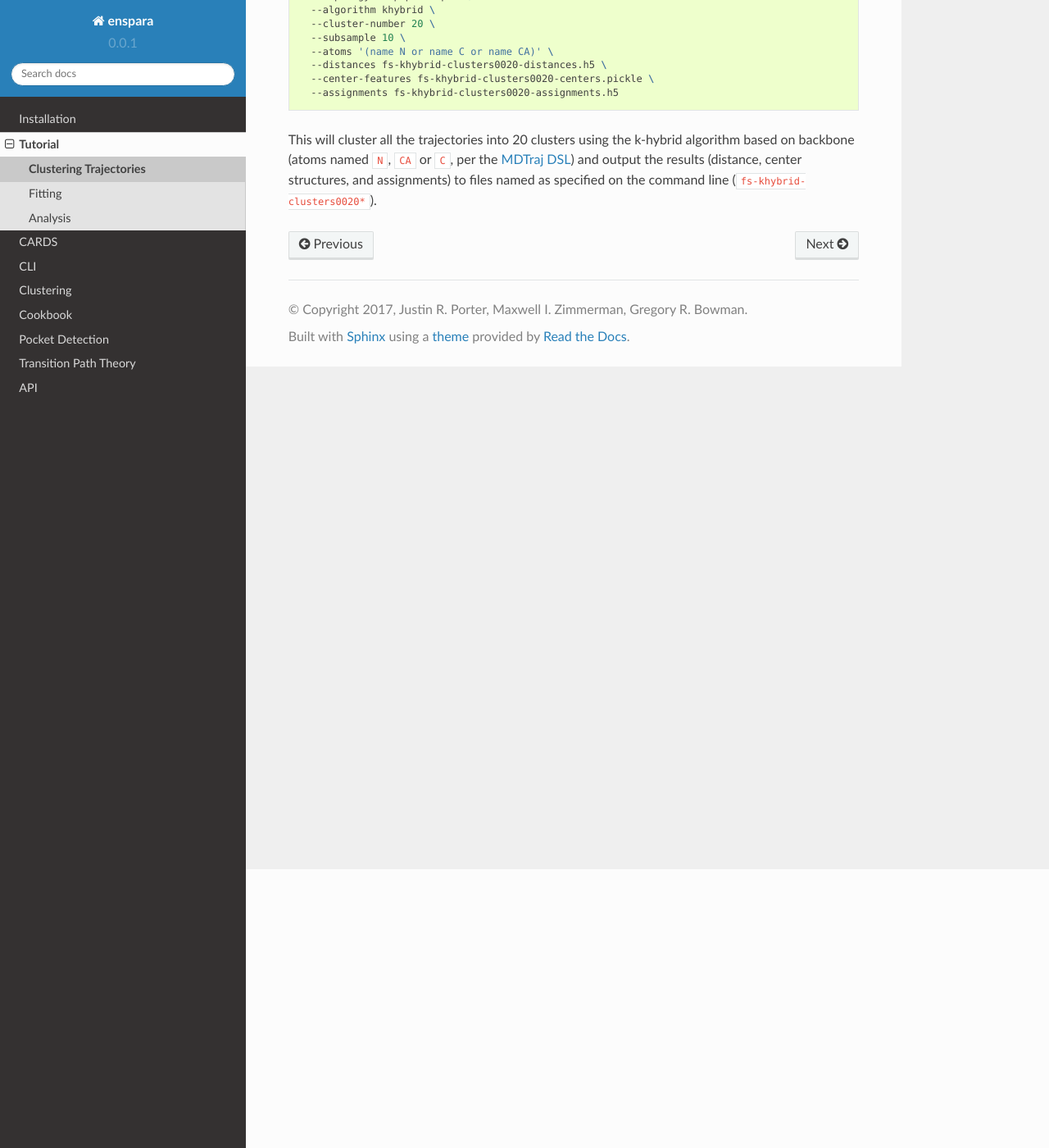
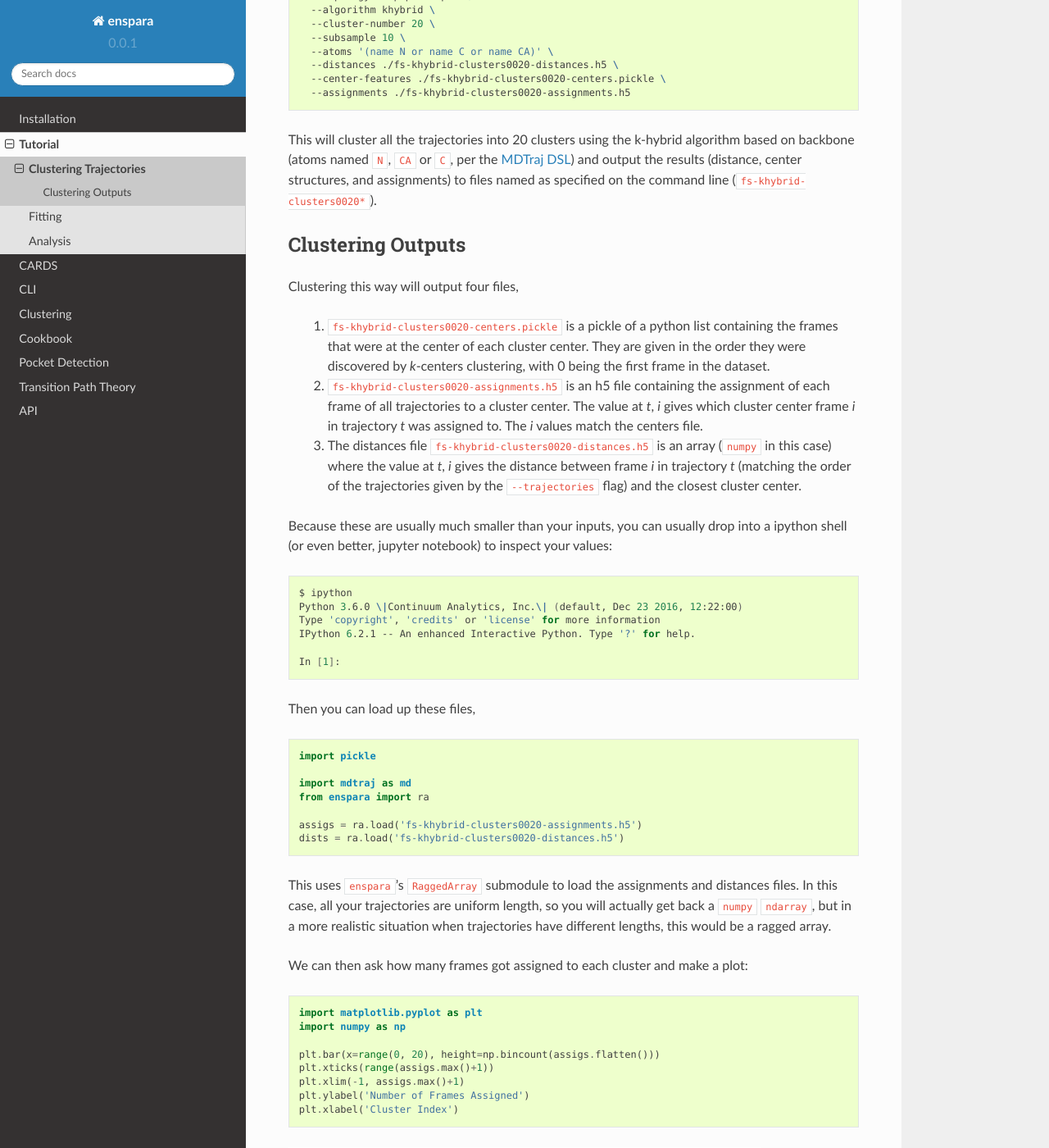
Before and after one commit to bowman-lab/enspara, a Sphinx documentation site: the page built from docs/source/tutorial/clustering-trajectories.rst, in a window 1280 px wide and 1400 px high, scrolled down 340 px. Shown: the whole window at 82% size. Built offline with Sphinx 7.4.7 and the Read the Docs theme 2.0.0, drawn with Linux system fonts in a browser that asks for light colours; some of the changed text lies outside the part shown.

Commit message:
Flesh out clustering and MSM discussions in tutorial (#196)

```diff
--- a/docs/source/tutorial/clustering-trajectories.rst
+++ b/docs/source/tutorial/clustering-trajectories.rst
@@ -16,12 +16,102 @@ With the :ref:`Clustering CLI <clustering-app>`, you can cluster the data like s
       --cluster-number 20 \
       --subsample 10 \
       --atoms '(name N or name C or name CA)' \
-      --distances fs-khybrid-clusters0020-distances.h5 \
-      --center-features fs-khybrid-clusters0020-centers.pickle \
-      --assignments fs-khybrid-clusters0020-assignments.h5
+      --distances ./fs-khybrid-clusters0020-distances.h5 \
+      --center-features ./fs-khybrid-clusters0020-centers.pickle \
+      --assignments ./fs-khybrid-clusters0020-assignments.h5
 
 This will cluster all the trajectories into 20 clusters using the k-hybrid
 algorithm based on backbone (atoms named ``N``, ``CA`` or ``C``, per the
 `MDTraj DSL <http://mdtraj.org/latest/atom_selection.html>`_) and output
 the results (distance, center structures, and assignments) to files named
 as specified on the command line (``fs-khybrid-clusters0020*``).
+
+
+Clustering Outputs
+------------------
+
+Clustering this way will output four files,
+
+      #. ``fs-khybrid-clusters0020-centers.pickle`` is a pickle of a python list containing the frames that were at the center of each cluster center. They are given in the order they were discovered by *k*-centers clustering, with 0 being the first frame in the dataset.
+
+      #. ``fs-khybrid-clusters0020-assignments.h5`` is an h5 file containing the assignment of each frame of all trajectories to a cluster center. The value at *t*, *i* gives which cluster center frame *i* in trajectory *t* was assigned to. The *i* values match the centers file.
+
+      #. The distances file ``fs-khybrid-clusters0020-distances.h5`` is an array (``numpy`` in this case) where the value at *t*, *i* gives the distance between frame *i* in trajectory *t* (matching the order of the trajectories given by the ``--trajectories`` flag) and the closest cluster center.
+
+Because these are usually much smaller than your inputs, you can usually drop
+into a ipython shell (or even better, jupyter notebook) to inspect your values:
+
+.. code-block:: bash
+
+    $ ipython
+    Python 3.6.0 \|Continuum Analytics, Inc.\| (default, Dec 23 2016, 12:22:00)
+    Type 'copyright', 'credits' or 'license' for more information
+    IPython 6.2.1 -- An enhanced Interactive Python. Type '?' for help.
+
+    In [1]:
+
+Then you can load up these files,
+
+.. code-block:: python
+
+      import pickle
+
+      import mdtraj as md
+      from enspara import ra
+
+      assigs = ra.load('fs-khybrid-clusters0020-assignments.h5')
+      dists = ra.load('fs-khybrid-clusters0020-distances.h5')
+
+This uses ``enspara``'s ``RaggedArray`` submodule to load the assignments
+and distances files. In this case, all your trajectories are uniform length,
+so you will actually get back a ``numpy`` ``ndarray``, but in a more
+realistic situation when trajectories have different lengths, this would be a
+ragged array.
+
+We can then ask how many frames got assigned to each cluster and make
+a plot:
+
+.. code-block:: python
+
+      import matplotlib.pyplot as plt
+      import numpy as np
+
+      plt.bar(x=range(0, 20), height=np.bincount(assigs.flatten()))
+      plt.xticks(range(assigs.max()+1))
+      plt.xlim(-1, assigs.max()+1)
+      plt.ylabel('Number of Frames Assigned')
+      plt.xlabel('Cluster Index')
+
+.. figure:: frames-per-each-cluster.svg
+   :alt: The number of frames assigned to each cluster as a histogram.
+
+And also ask what the distribution of frames per cluster looks like,
+
+.. code-block:: python
+
+      import matplotlib.pyplot as plt
+      import numpy as np
+
+      plt.hist(np.bincount(assigs.flatten()))
+      plt.ylabel('Number of Clusters')
+      plt.xlabel('Frames Assigned')
+
+.. figure:: frames-per-cluster.svg
+   :alt: The distribution of frames per cluster across all clusters.
+
+And, using the distances file, we can compute the distribution of
+distances to the nearest cluster center,
+
+.. code-block:: python
+
+      import matplotlib.pyplot as plt
+
+      plt.hist(dists.flatten(), bins=100)
+      plt.ylabel('Number of Frames')
+      plt.xlabel('Distance to Cluster Center')
+
+.. figure:: distance-to-cluster-center.svg
+   :alt: The distribution of distances to the nearest cluster center.
+
+Next, rather than counting raw frames, we can build a Markov State Model,
+which does a more rigorous statistical analysis on these data.
```
Also changed, not shown: docs/source/tutorial/fitting.rst (+41 -27 lines), docs/source/tutorial/distance-to-cluster-center.svg (added), docs/source/tutorial/eq-prob-per-state.svg (added), docs/source/tutorial/frames-per-cluster.svg (added), docs/source/tutorial/frames-per-each-cluster.svg (added), docs/source/tutorial/tprobs-grid.svg (added).
